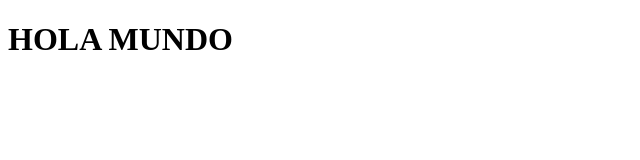
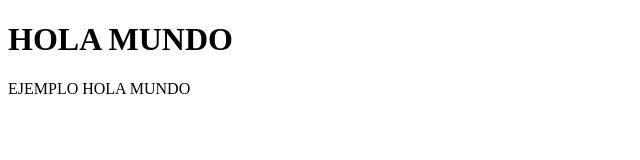
Before and after one commit to abm98andres/Proyectoejemplo, a plain HTML site: page index.html in a window 1280 px wide. Shown: the whole page, without its empty margins (0-640 px from the left). Drawn offline with Linux system fonts and the light colour scheme.

Commit message:
Update index.html

```diff
--- a/index.html
+++ b/index.html
@@ -8,5 +8,6 @@
 </head>
 <body>
     <h1>HOLA MUNDO</h1>
+    <p>EJEMPLO HOLA MUNDO</p>
 </body>
 </html>
```
